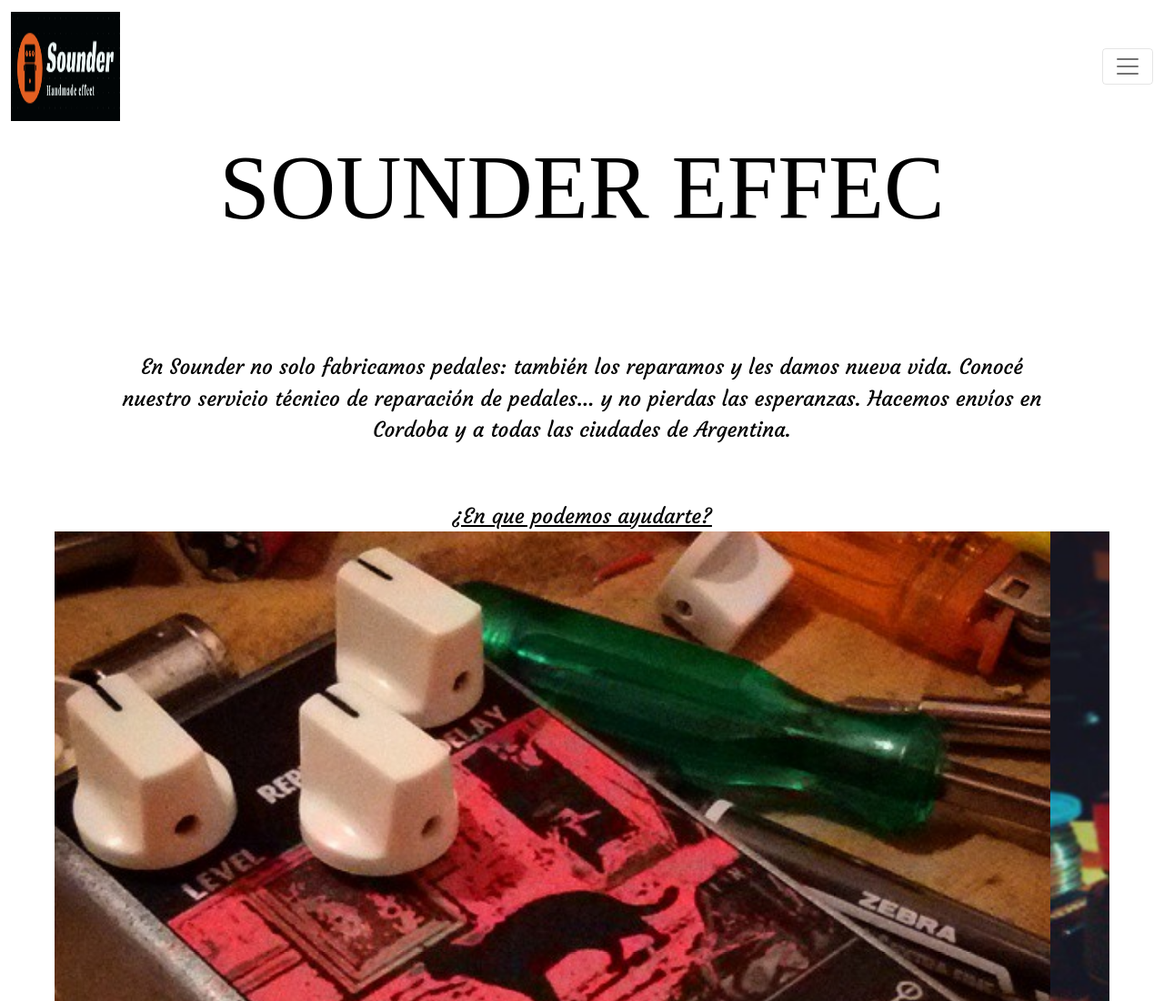
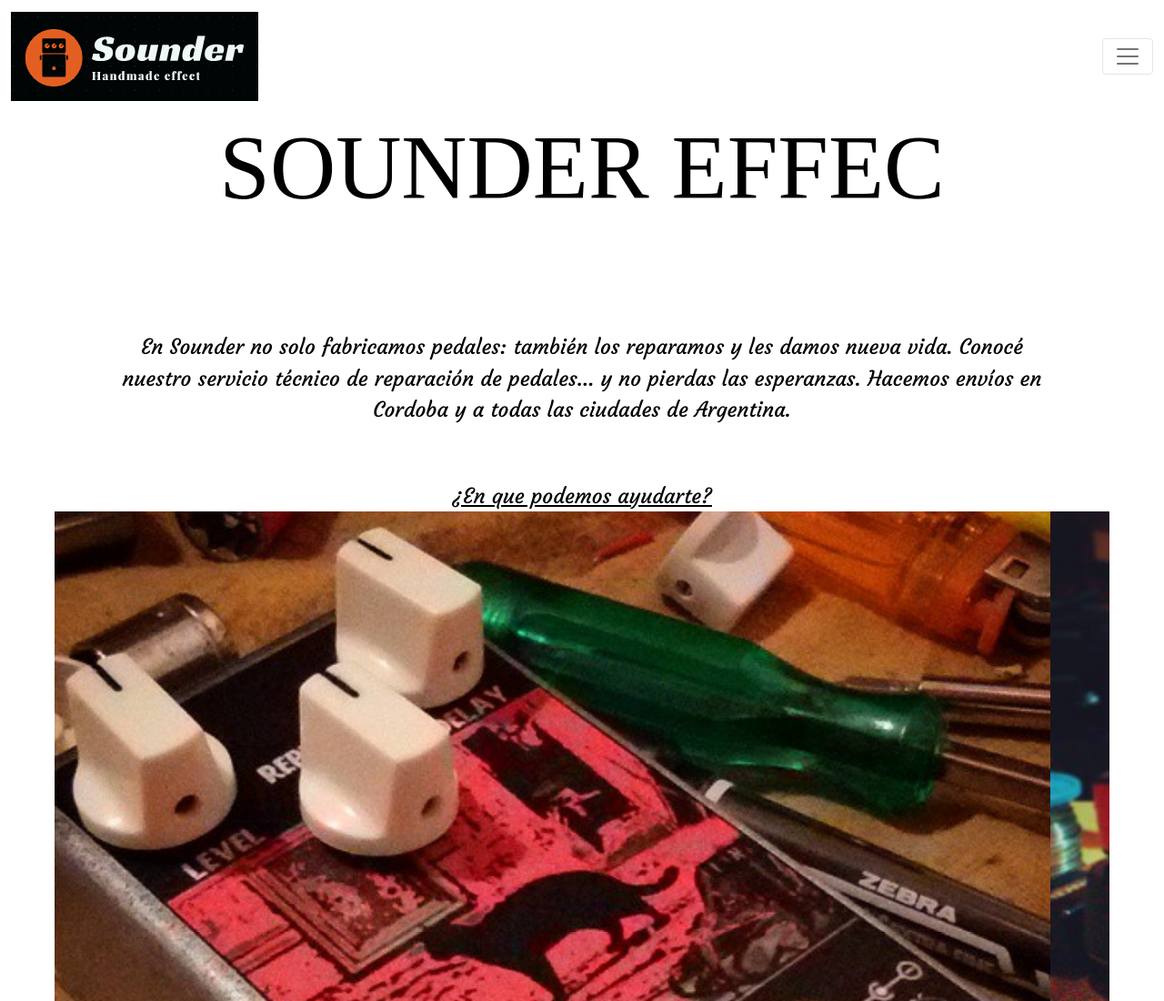
Before and after one commit to Nataliapupi/coder.web20, a website: page index.html in a window 1280 px wide. Shown: the top 1100 px of the page at 91% size. Drawn offline with nearby package versions, Linux system fonts and the light colour scheme; a web font is replaced by a local one.

Commit message:
cambioss

```diff
--- a/index.html
+++ b/index.html
@@ -21,7 +21,7 @@
     <nav class="navbar navbar-light fondoIndex">
       <div class="container-fluid">
         <a class="navbar-brand" href="#">
-          <img src="fotos/fotosounder/logo.png.png" alt="Logo" width="120" height="120">
+          <img src="fotos/fotosounder/logo.png.png" alt="Logo">
         </a>
         <button class="navbar-toggler" type="button" data-bs-toggle="offcanvas" data-bs-target="#offcanvasNavbar"
           aria-controls="offcanvasNavbar">
```
